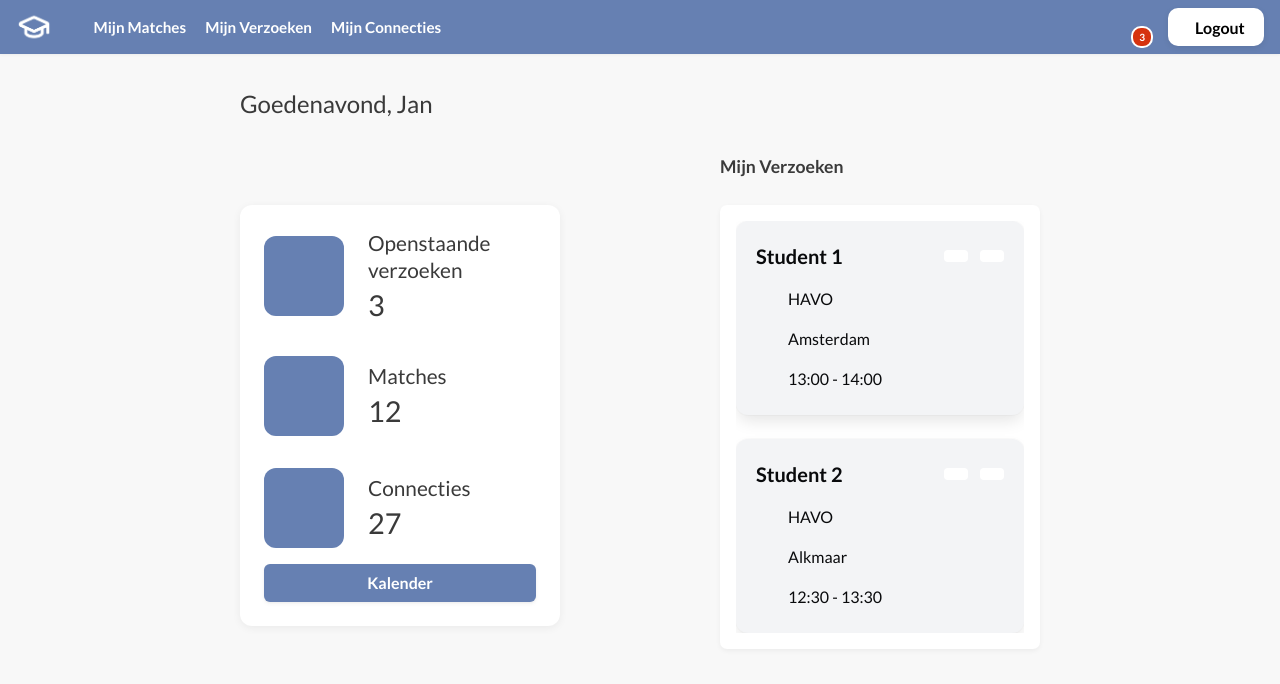
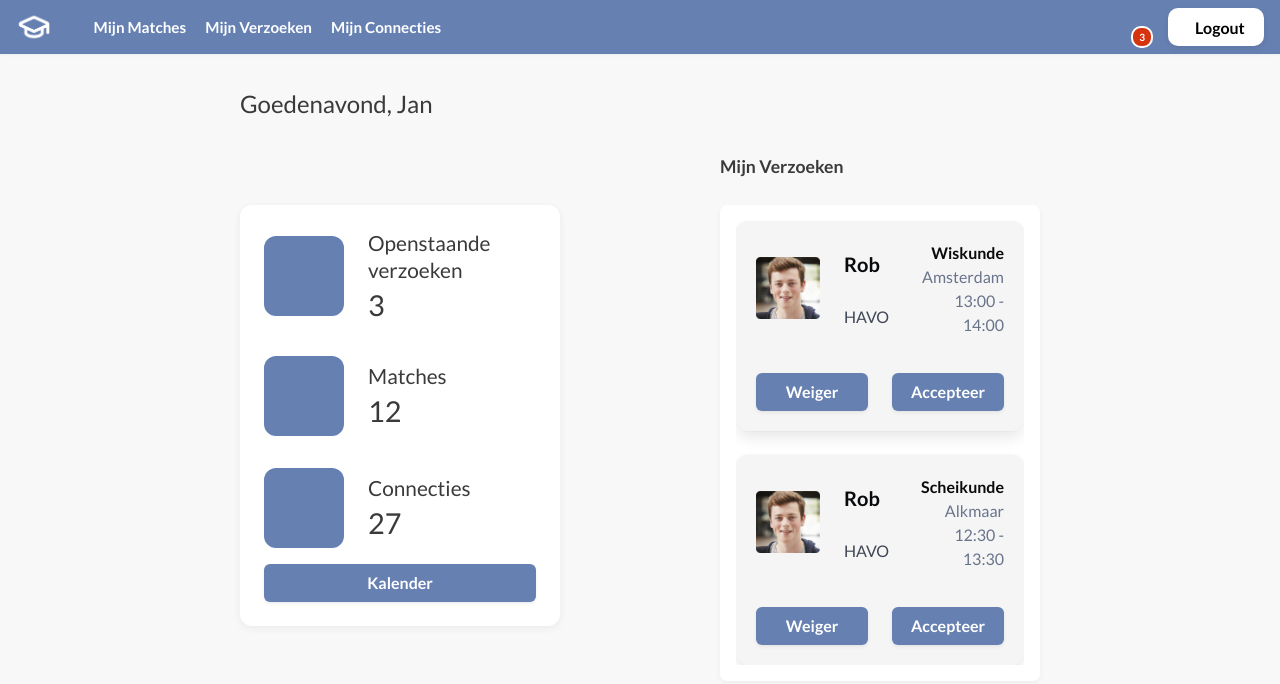
Before and after one commit to al3ksandrs/wailsalutem-digital-learning, a React app in the folder client/: page /studentverzoeken in a window 1280 px wide. Shown: the top 684 px of the page. Built offline with nearby package versions, Linux system fonts and the light colour scheme; some icons are missing; the HTML template or start-up script is replaced by a standard one.

Commit message:
feat: updated pages with correct containers

```diff
--- a/client/src/components/BaseProfileCard.tsx
+++ b/client/src/components/BaseProfileCard.tsx
@@ -1,16 +1,75 @@
+import WSButton from "./WSButton";
+
 interface BaseProfileCardProps {
   name: string;
+  level: string
+  type: string;
   image: string;
+  subject: string;
   subjects: string[];
   children?: React.ReactNode;
 }
 
 const BaseProfileCard: React.FC<BaseProfileCardProps> = ({
   name,
+  level,
+  type,
   image,
   subjects,
   children,
 }) => {
+
+  if (type === "Request") {
+    return (
+      <div className="box" style={{ backgroundColor: "#f5f5f5", borderRadius: "12px" }}>
+        <div className="columns is-mobile is-vcentered">
+          <div className="column is-narrow">
+            <figure className="image is-64x64">
+              <img
+                src={image}
+                alt={name}
+              />
+            </figure>
+          </div>
+
+          <div className="column">
+            <p className="has-text-weight-semibold is-size-5 has-text-black">
+              {name}
+            </p>
+            <p className="is-size-6 has-text-grey-dark">
+              <span className="icon is-small mr-1">
+                <i className="codicon codicon-mortar-board" />
+              </span>
+              {level}
+            </p>
+          </div>
+
+          <div className="column has-text-right">
+            {children}
+          </div>
+        </div>
+
+        <div className="columns is-mobile mt-3">
+          <div className="column is-rounded">
+            <WSButton
+              label="Weiger"
+              size="normal"
+              fullWidth
+            />
+          </div>
+          <div className="column">
+            <WSButton
+              label="Accepteer"
+              size="normal"
+              fullWidth
+            />
+          </div>
+        </div>
+      </div>
+
+
+    )
+  }
   return (
     <div className="box" style={{ background: "#f5f5f5" }}>
       <div className="level is-mobile">
--- a/client/src/components/Request.tsx
+++ b/client/src/components/Request.tsx
@@ -1,5 +1,14 @@
+import BaseProfileCard from "./BaseProfileCard";
+
+export type RequestType =
+  | 'open'
+  | 'student'
+
 interface RequestProps {
+  name: string;
+  type: RequestType;
   subject: string;
+  image: string;
   level: string;
   location: string;
   time: string;
@@ -8,13 +17,32 @@ interface RequestProps {
 }
 
 const Request: React.FC<RequestProps> = ({
+  name,
+  type,
   subject,
+  image,
   level,
   location,
   time,
   onEdit,
   onDelete
 }) => {
+
+  if (type === 'open') {
+    return (
+      <BaseProfileCard type="Request" name={name} image={image} subject={subject} subjects={[]} level={level}>
+        <p className="has-text-weight-semibold has-text-black">
+          {subject}
+        </p>
+        <p className="is-size-6 has-text-grey">
+          {location}
+        </p>
+        <p className="is-size-6 has-text-grey">
+          {time}
+        </p>
+      </BaseProfileCard>
+    )
+  }
   return (
     <div className="box lesson-card has-background-white-ter has-text-black">
       <div className="is-flex is-justify-content-space-between is-align-items-center">
--- a/client/src/pages/Teacher/TeacherConnections.tsx
+++ b/client/src/pages/Teacher/TeacherConnections.tsx
@@ -12,14 +12,12 @@ const TeacherConnections: React.FC = () => {
     interface Connection {
         name: string;
         image: string;
-        subjects: string[]
     }
 
     const connections: Connection[] = [
         {
             name: "Thomas",
             image: Thomas,
-            subjects: ["Natuurkunde", "Wiskunde"],
         },
     ];
 
@@ -46,7 +44,7 @@ const TeacherConnections: React.FC = () => {
                     <div className="student-page-placeholder">
                         <div className="container" style={{ maxWidth: 700 }}>
                             {connections.map((connection) => (
-                                <Connection key={connection.name} {...connection} />
+                                <Connection subjects={[]} key={connection.name} {...connection} />
                             ))}
                         </div>
                     </div>
--- a/client/src/pages/Teacher/TeacherMainPage.tsx
+++ b/client/src/pages/Teacher/TeacherMainPage.tsx
@@ -101,6 +101,11 @@ const TeacherMainPage: React.FC = () => {
                                         }
                                     />
                                 ))}
+                                <WSButton
+                                    label="Verstuur"
+                                    type="submit"
+                                    size="normal"
+                                />
                             </div>
 
                         </form>
--- a/client/src/pages/Teacher/TeacherRequests.tsx
+++ b/client/src/pages/Teacher/TeacherRequests.tsx
@@ -4,12 +4,14 @@ import MainInfoPanel from '../../components/MainInfoPanel';
 import Modal from '../../components/Modal';
 import WSButton from '../../components/WSButton';
 import Request from '../../components/Request';
+import Rob from "../../assets/images/rob.png"
 
 const TeacherRequests: React.FC = () => {
     const [isModalOpen, setIsModalOpen] = useState(false);
 
     interface Request {
         name: string,
+        image: string,
         subject: string,
         level: string,
         location: string,
@@ -19,15 +21,17 @@ const TeacherRequests: React.FC = () => {
     // Mock Data
     const requests: Request[] = [
         {
-            name: "Student 1",
-            subject: "Student 1",
+            name: "Rob",
+            image: Rob,
+            subject: "Wiskunde",
             level: "HAVO",
             location: "Amsterdam",
             time: "13:00 - 14:00",
         },
         {
-            name: "Student 2",
-            subject: "Student 2",
+            name: "Rob",
+            image: Rob,
+            subject: "Scheikunde",
             level: "HAVO",
             location: "Alkmaar",
             time: "12:30 - 13:30",
@@ -57,7 +61,7 @@ const TeacherRequests: React.FC = () => {
                     <div className="student-page-placeholder">
                         <div className="container overflow" style={{ maxHeight: 450, overflow: "auto" }}>
                             {requests.map((request) => (
-                                <Request key={request.name} {...request} />
+                                <Request type={'open'} key={request.name} {...request} />
                             ))}
                         </div>
                     </div>
```
Also changed, not shown: client/src/assets/images/rob.png (added). Lines whose indentation alone changed are shown as unchanged.
